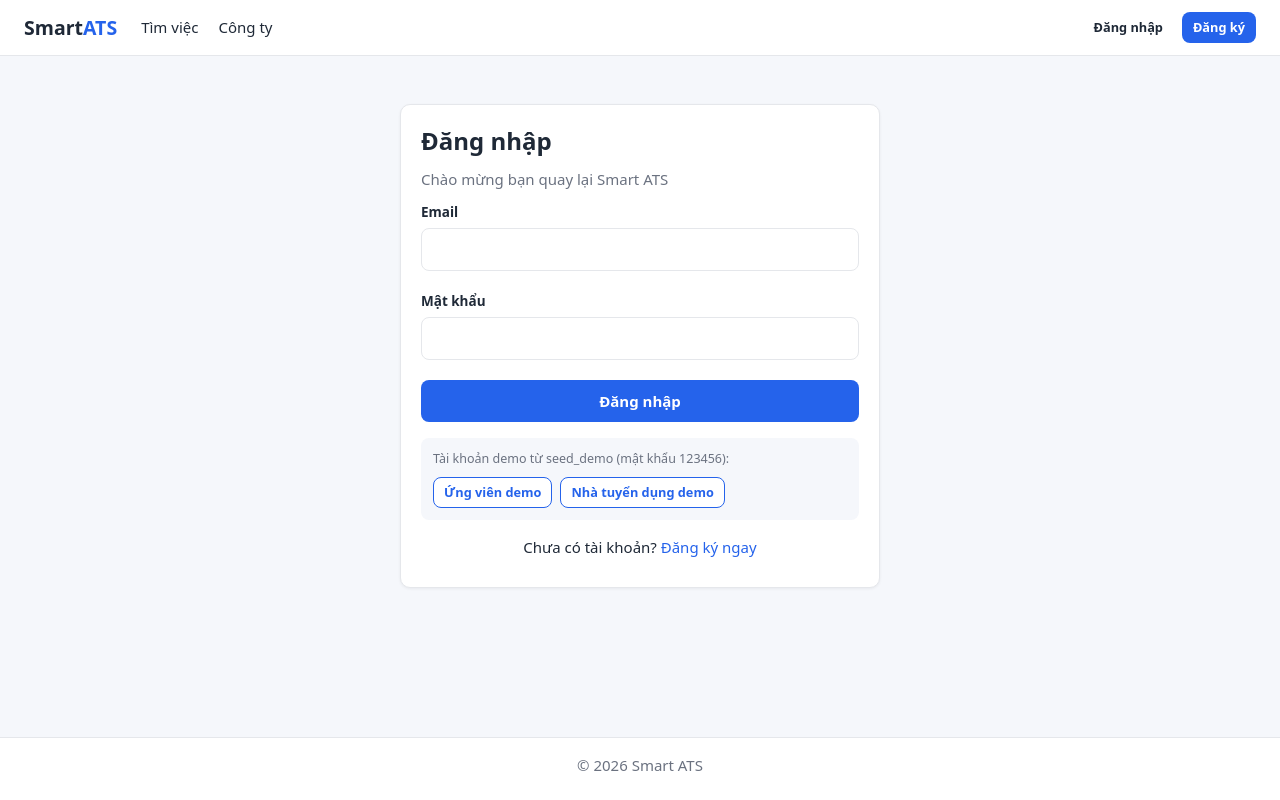
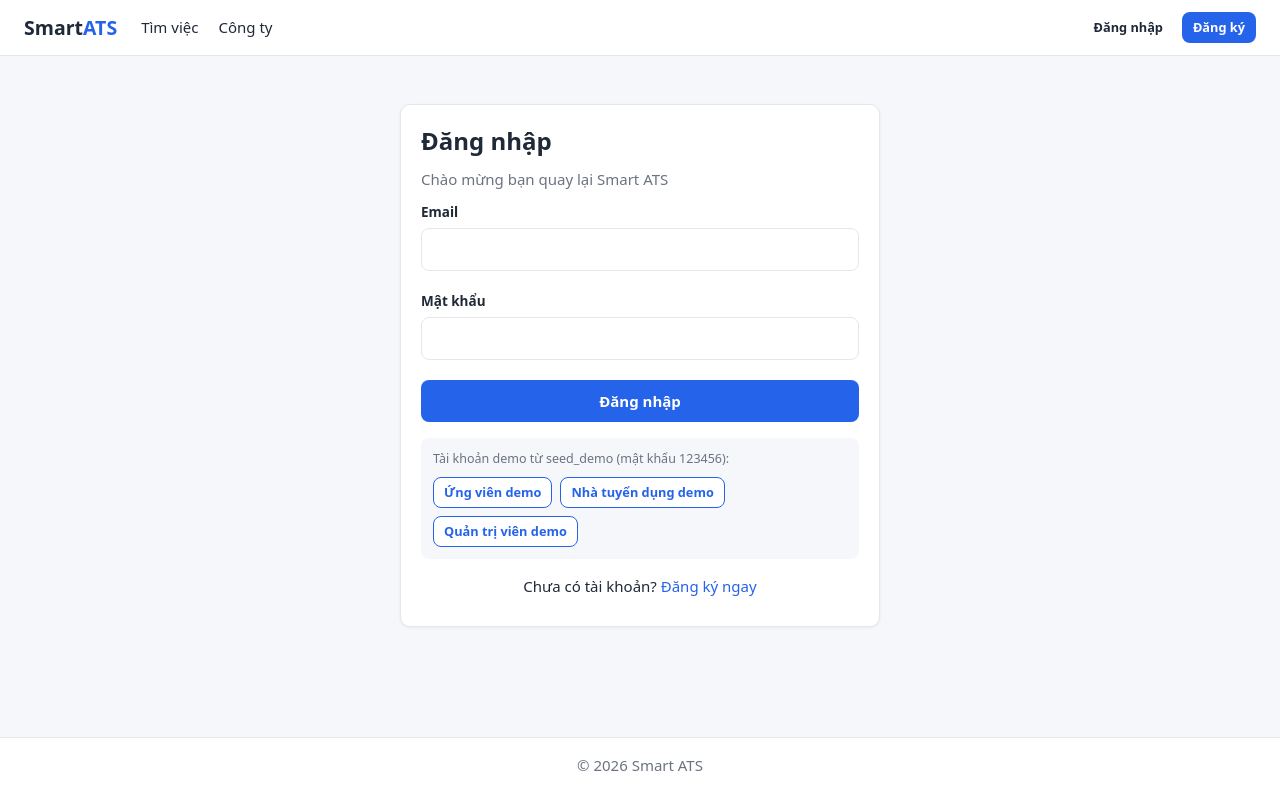
Before and after one commit to Nghiadz-123/DO-AN-TOT-NGHIEP-PTIT-FE, a React (Vite) app in the folder frontend/: page /login in a window 1280 px wide. Built offline with nearby package versions, Linux system fonts and the light colour scheme; no server answers.

Commit message:
Restore admin quick login option

```diff
--- a/frontend/src/pages/Auth/LoginPage.jsx
+++ b/frontend/src/pages/Auth/LoginPage.jsx
@@ -9,6 +9,7 @@ import { getErrorMessage } from '@/utils/formatters'
 const DEMO_ACCOUNTS = [
   { label: 'Ứng viên demo', email: 'candidate@demo.com' },
   { label: 'Nhà tuyển dụng demo', email: 'recruiter@demo.com' },
+  { label: 'Quản trị viên demo', email: 'admin@demo.com' },
 ]
 const SHOW_DEMO = import.meta.env.DEV
 
```
